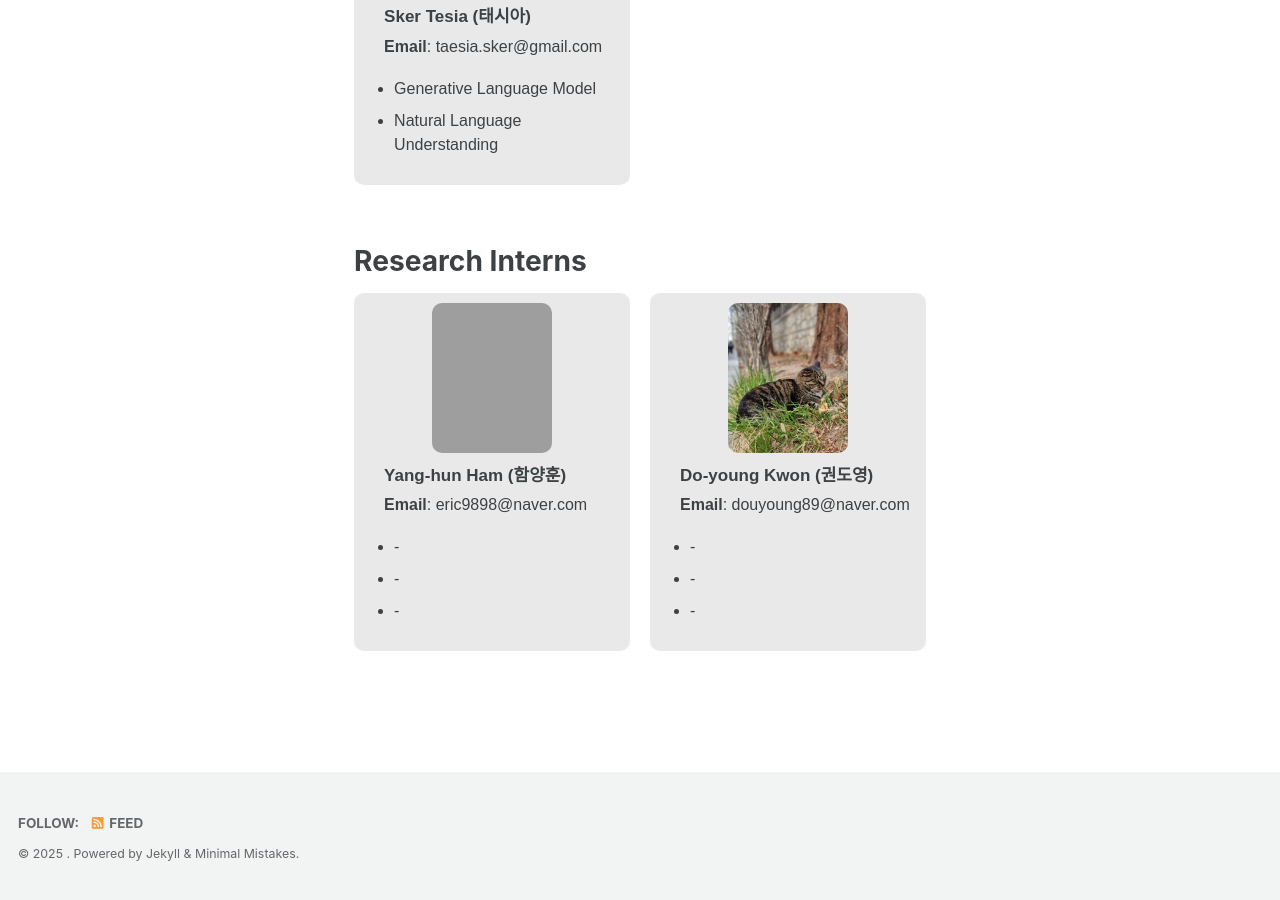
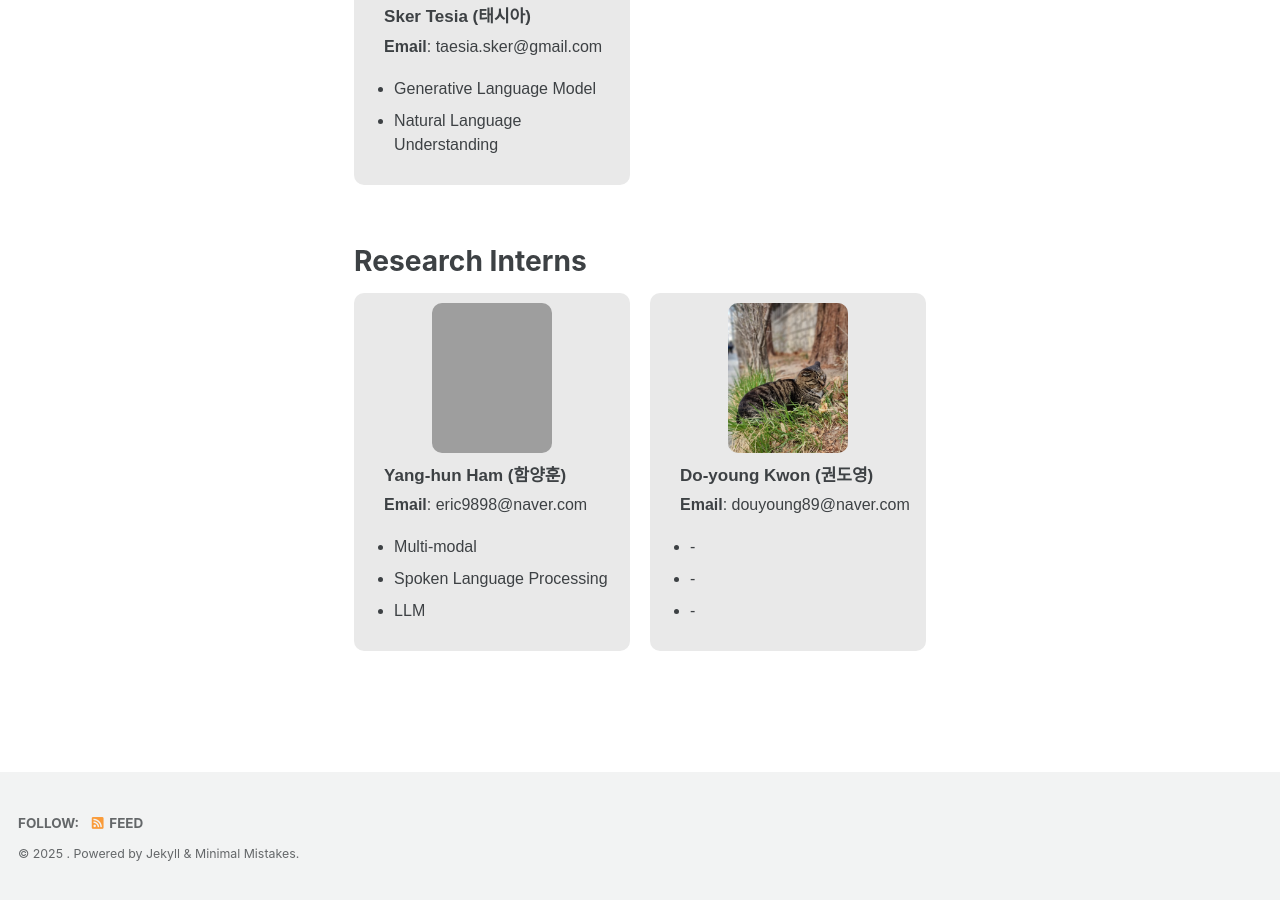
Before and after one commit to slp-laboratory/slp-laboratory.github.io, a Jekyll site: the page built from _pages/members.md, in a window 1280 px wide and 900 px high, scrolled down 2415 px. Built offline with Jekyll 4.4.1, drawn with Linux system fonts in a browser that asks for light colours; cached includes are drawn as plain includes; comment, search, counter and statistics services are not loaded; grey boxes are pictures that could not be loaded.

Commit message:
Update members.md

```diff
--- a/_pages/members.md
+++ b/_pages/members.md
@@ -174,9 +174,9 @@ toc: true
         <div class="name"> Yang-hun Ham (함양훈)</div>
         <div class="email"><strong>Email</strong>: eric9898@naver.com </div>
         <ul>
-          <li> - </li>
-          <li> - </li>
-          <li> - </li>
+          <li> Multi-modal </li>
+          <li> Spoken Language Processing </li>
+          <li> LLM </li>
         </ul>
       </div>
     </div>
```
